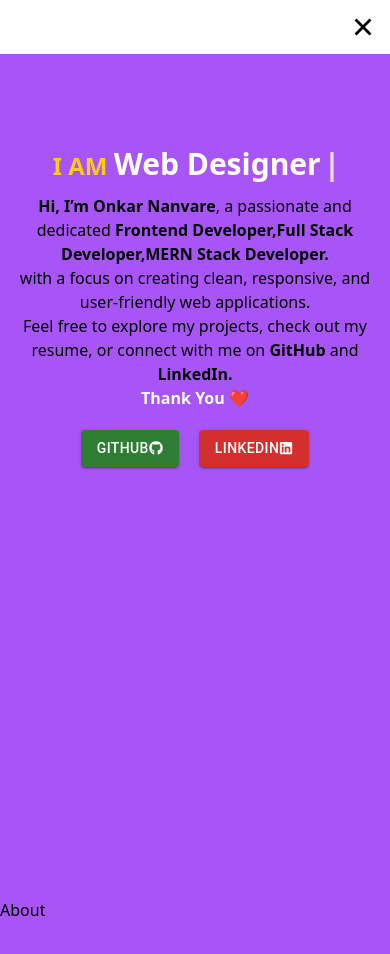
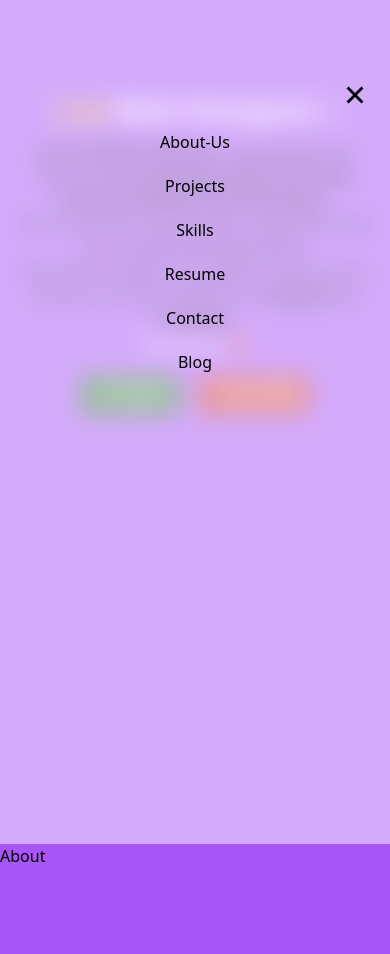
Before and after one commit to portfolio0/portfolio-deploy, a React (Vite) app: page / in a window 390 px wide. Both pictures are taken after a click on the icon 363 px from the left and 27 px from the top of the page. Shown: the top 954 px of the page. Built offline with nearby package versions, Linux system fonts and the light colour scheme.

Commit message:
styleing upgrade 15-6-25

```diff
--- a/src/components/navbar/Navbar.jsx
+++ b/src/components/navbar/Navbar.jsx
@@ -1,102 +1,111 @@
 import React, { useState } from "react";
-// import { NavLink } from "react-router-dom";
-import "./navbar.css";
 import { Link } from "react-scroll";
 import nav_logo from "../../assets/nav_logo.png";
-// import Hamburger from "../hamburger_button/Hamburger";
-import { IoClose } from "react-icons/io5";
-// import nav_logo_2 from "../../assets/nav_logo_2.png";
 import { GiHamburgerMenu } from "react-icons/gi";
 import { IoCloseSharp } from "react-icons/io5";
+import "./navbar.css";
 
 const Navbar = () => {
-  const [isopen, setisopen] = useState(true);
+  const [isopen, setIsOpen] = useState(true);
 
-  // function showmobileview(input) {
-  //   setisopen(input);
-  // }
+  const handlenavclick = () => {
+    setIsOpen(true);
+  };
 
   return (
-    <>
+    // <div
+    //   className={`nav w-full flex items-center justify-between px-5 bg-white p-3 top-0 z-50 ${
+    //     isopen ? "" : "fullscnav"
+    //   }`}
+    // >
     <div
-        className={`nav flex items-center justify-between gap-x-8 px-18 bg-white sticky p-3 top-0 ${
-          isopen ? " " : " fullscnav"
+      className={`nav w-full backdrop-blur-md bg-white/50 top-0 z-50 transition-all duration-300 ${
+        isopen
+          ? "flex items-center justify-between px-5 p-3 sticky"
+          : "fixed h-screen flex flex-col items-center justify-start pt-20 px-5"
       }`}
     >
+      {/* Logo */}
       <div className="logo">
-          <img src={nav_logo} alt=" logo" className="h-12" />
+        <img src={nav_logo} alt="logo" className="h-12" />
       </div>
-        <div className="hamburger flex justify-end w-[100%]">
-          {/* <Hamburger /> */}
+
+      {/* Hamburger / Close Button */}
+      <div className="hamburger">
         {isopen ? (
-            <GiHamburgerMenu
-              className="open_btn"
-              size={30}
-              onClick={() => setisopen(false)}
-            />
+          <GiHamburgerMenu size={30} onClick={() => setIsOpen(false)} />
         ) : (
-            <IoCloseSharp
-              className="close_btn"
-              size={30}
-              onClick={() => setisopen(true)}
-            />
+          <IoCloseSharp size={30} onClick={() => setIsOpen(true)} />
         )}
       </div>
+
+      {/* Nav Links */}
+      {/* <div
+        id="all_links"
+        className={`links ${isopen ? "hide-links" : "show-links"}`}
+      > */}
       <div
         id="all_links"
-          className={`links flex gap-10 px-5 m-view-links`} /*flex  gap-10 px-5 m-view-links*/
+        className={`transition-all duration-300 ${
+          isopen ? "hidden" : "flex flex-col items-center gap-5 mt-5"
+        }`}
       >
         <Link
           className="nav-menu font-medium"
           to="about"
-            smooth={true}
+          smooth
           duration={500}
+          onClick={handlenavclick}
         >
           About-Us
         </Link>
         <Link
           className="nav-menu font-medium"
           to="projects"
-            smooth={true}
+          smooth
           duration={500}
+          onClick={handlenavclick}
         >
           Projects
         </Link>
         <Link
           className="nav-menu font-medium"
           to="skills"
-            smooth={true}
+          smooth
           duration={500}
+          onClick={handlenavclick}
         >
           Skills
         </Link>
         <Link
           className="nav-menu font-medium"
           to="resume"
-            smooth={true}
+          smooth
           duration={500}
+          onClick={handlenavclick}
         >
           Resume
         </Link>
         <Link
           className="nav-menu font-medium"
           to="contact"
-            smooth={true}
+          smooth
           duration={500}
+          onClick={handlenavclick}
         >
           Contact
         </Link>
         <Link
           className="nav-menu font-medium"
           to="blog"
-            smooth={true}
+          smooth
           duration={500}
+          onClick={handlenavclick}
         >
           Blog
         </Link>
       </div>
     </div>
-    </>
   );
 };
 
--- a/src/components/navbar/navbar.css
+++ b/src/components/navbar/navbar.css
@@ -1,64 +1,79 @@
 .nav-menu {
   cursor: pointer;
 }
+
 .hamburger {
+  display: block;
+  z-index: 101;
   cursor: pointer;
+  position: relative;
 }
 
 @media only screen and (max-width: 480px) {
-  #all_links {
-    display: none;
-  }
-  .logo {
-    display: none;
-  }
   .nav {
-    flex-direction: column;
-  }
-  #all_links {
-    height: 100vh;
-  }
-}
-
-@media screen and (min-width: 480px) {
-  .hamburger {
-    display: none;
-  }
-  .nav .hamburger {
-    display: none;
-  }
+    position: sticky;
+    top: 0;
+    width: 100%;
+    background-color: white;
+    display: flex;
+    align-items: center;
+    justify-content: space-between;
+    padding: 1rem;
+    z-index: 50;
   }
 
   .fullscnav {
-  width: 100%;
-  display: flex;
-}
-
-/* media query for full screen navbar */
-/* cgpt */
-
-/* .links.show {
     position: fixed;
     top: 0;
     left: 0;
-  background: white;
-  width: 100%;
+    width: 100vw;
     height: 100vh;
+    background-color: white;
     flex-direction: column;
-  justify-content: center;
-  align-items: center;
-  display: flex;
-  gap: 2rem;
-  z-index: 1000;
-  animation: fadeIn 0.3s ease-in-out;
+    align-items: flex-start;
+    justify-content: flex-start;
+    /* padding: 2rem 1.5rem; */
+    z-index: 100; /* Higher than navbar */
   }
 
-@media screen and (max-width: 768px) {
-  .links {
+  .hide-links {
+    display: none !important;
+  }
+
+  .show-links {
+    display: flex !important;
+    flex-direction: column;
+    align-items: flex-start;
+    gap: 2rem;
+    margin-top: 2rem;
+  }
+
+  .logo {
     display: none;
   }
 
   .hamburger {
     display: block;
+    position: relative; /* ⬅️ Keeps it inside .nav */
+    z-index: 101;
+    cursor: pointer;
+    margin-left: auto; /* Pushes it to the right */
   }
-} */
+}
+
+@media screen and (min-width: 481px) {
+  .hamburger {
+    display: none !important;
+  }
+
+  .logo {
+    display: block !important;
+  }
+
+  .hide-links,
+  .show-links {
+    display: flex !important;
+    flex-direction: row !important;
+    gap: 2rem;
+  }
+}
```
Lines whose indentation alone changed are shown as unchanged.
